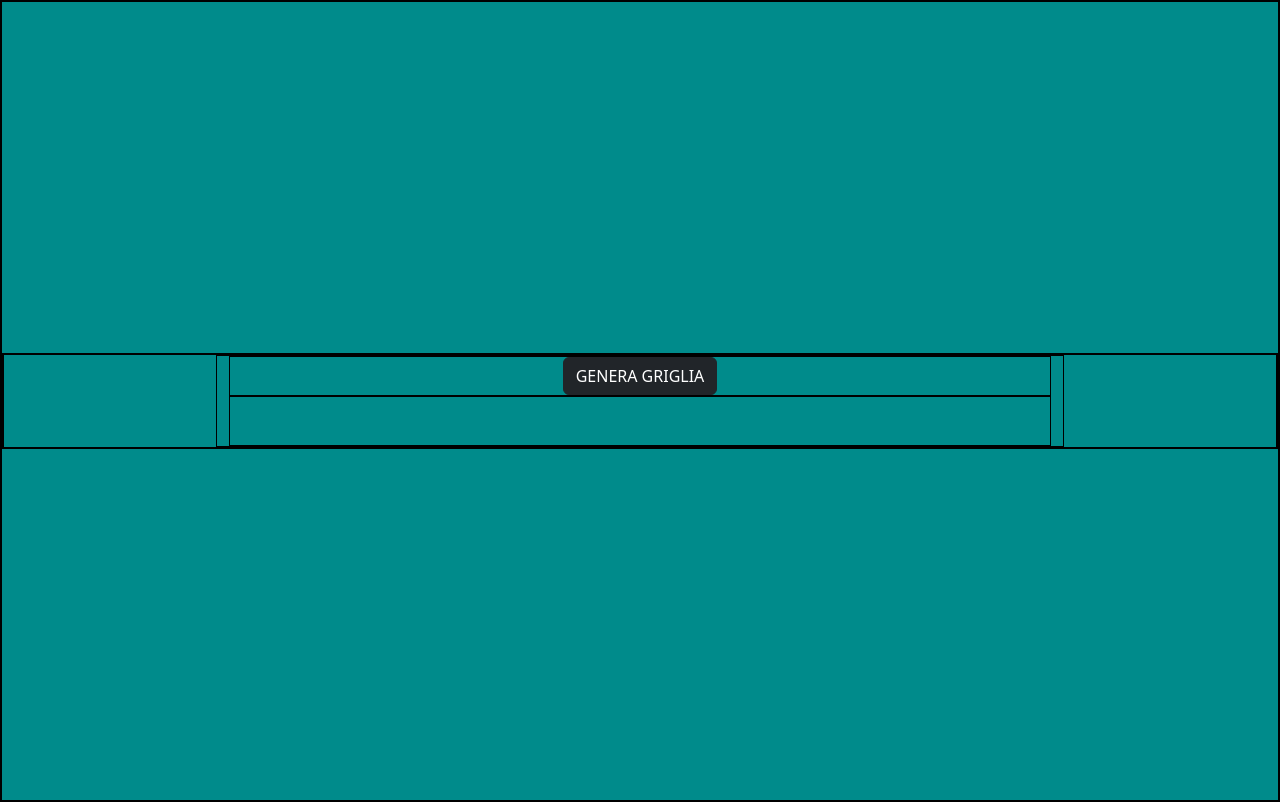
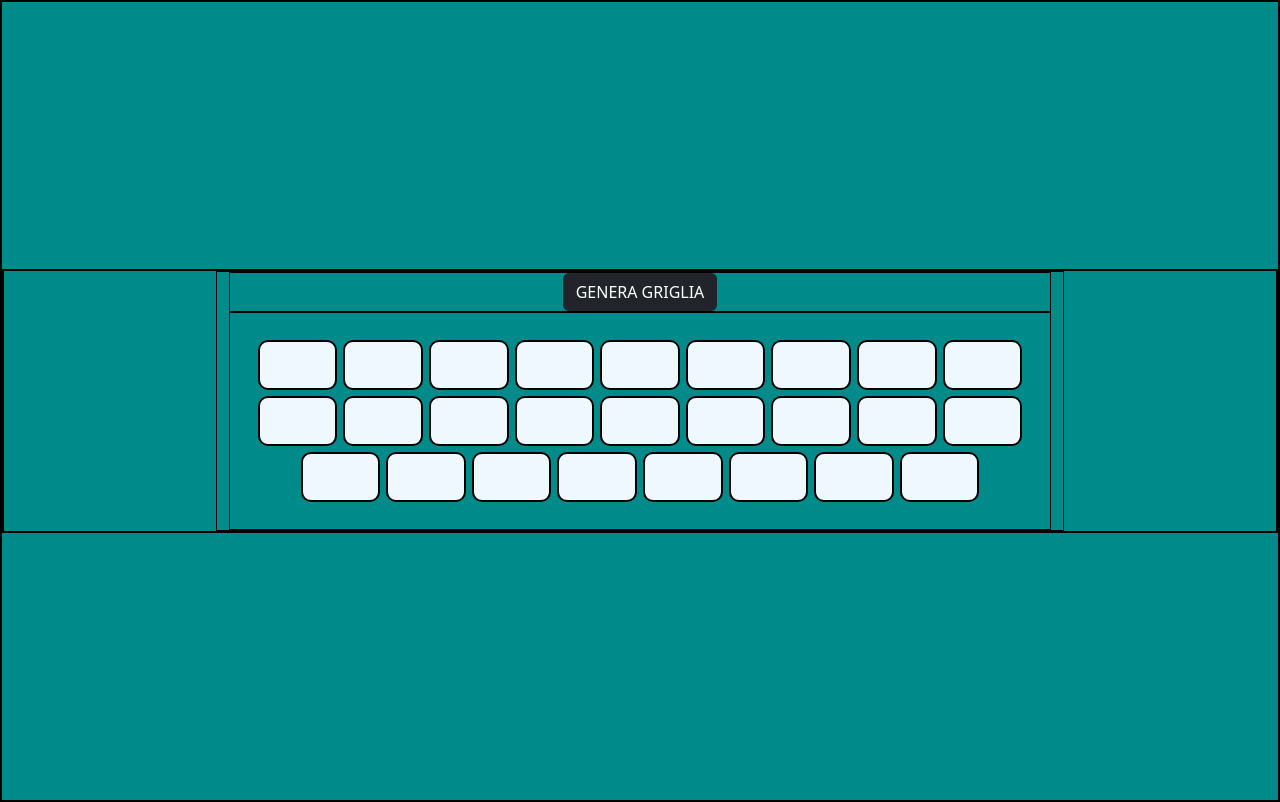
Before and after one commit to eferreiradel/js-campominato-grid, a plain HTML site: page index.html in a window 1280 px wide. Drawn offline with nearby package versions, Linux system fonts and the light colour scheme.

Commit message:
feat [JS] Aggiunto generatore griglia

```diff
--- a/css/style.css
+++ b/css/style.css
@@ -6,12 +6,18 @@ body {
   border: 1px solid black;
   box-sizing: border-box;
 }
+
+#gridContainer {
+  flex-wrap: wrap;
+}
+
 .card {
   border: 2px solid rgb(0, 0, 0);
-  border-radius: 25px;
+  border-radius: 10px;
   background-color: aliceblue;
-  height: 25px;
+  height: 50px;
   margin: 3px;
+  width: 10%;
 }
 .card--active {
   background-color: blue;
--- a/index.html
+++ b/index.html
@@ -26,7 +26,10 @@
               GENERA GRIGLIA
             </button>
           </div>
-          <div class="container-fluid py-4" id="gridContainer"></div>
+          <div
+            class="container-fluid py-4 d-flex justify-content-center"
+            id="gridContainer"
+          ></div>
         </div>
       </div>
     </div>
--- a/index.js
+++ b/index.js
@@ -18,16 +18,14 @@ let gridContainer = document.querySelector("#gridContainer");
 
 btnGridGenerator.addEventListener("click", generateGridTiem);
 
-function generateGridTiem() {
+generateGridTiem(25);
+
+function generateGridTiem(cells) {
   //craezione della cella
-  let gridItem = document.createElement("div");
-  gridItem.classList.add("card");
 
-  let gridList = [];
-
-  for (counter = 0; counter <= 2; counter++) {
-    gridList.push(gridItem);
-    console.log(gridList);
+  for (counter = 0; counter <= cells; counter++) {
+    let gridItem = document.createElement("div");
+    gridItem.classList.add("card");
     gridContainer.appendChild(gridItem);
   }
 
```
